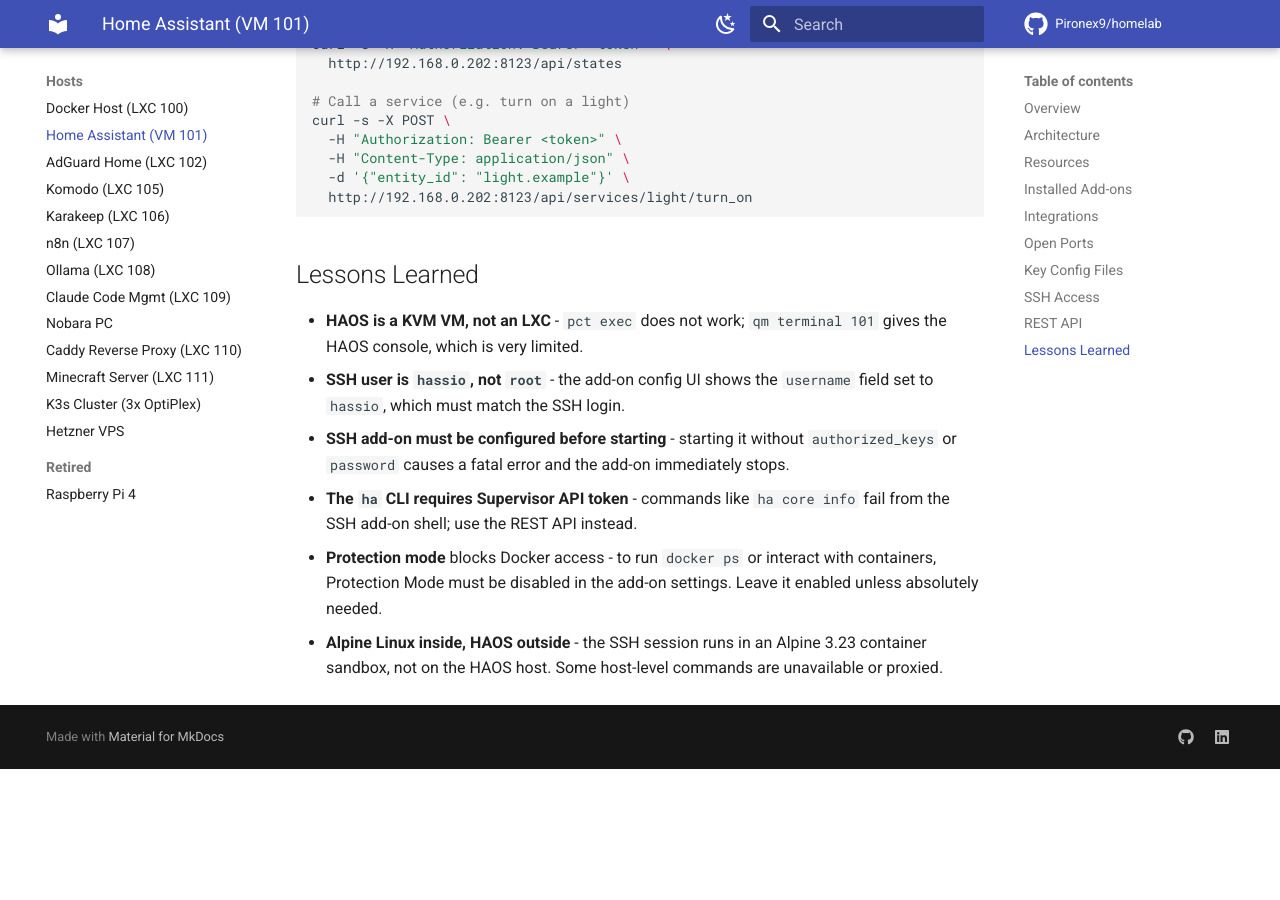
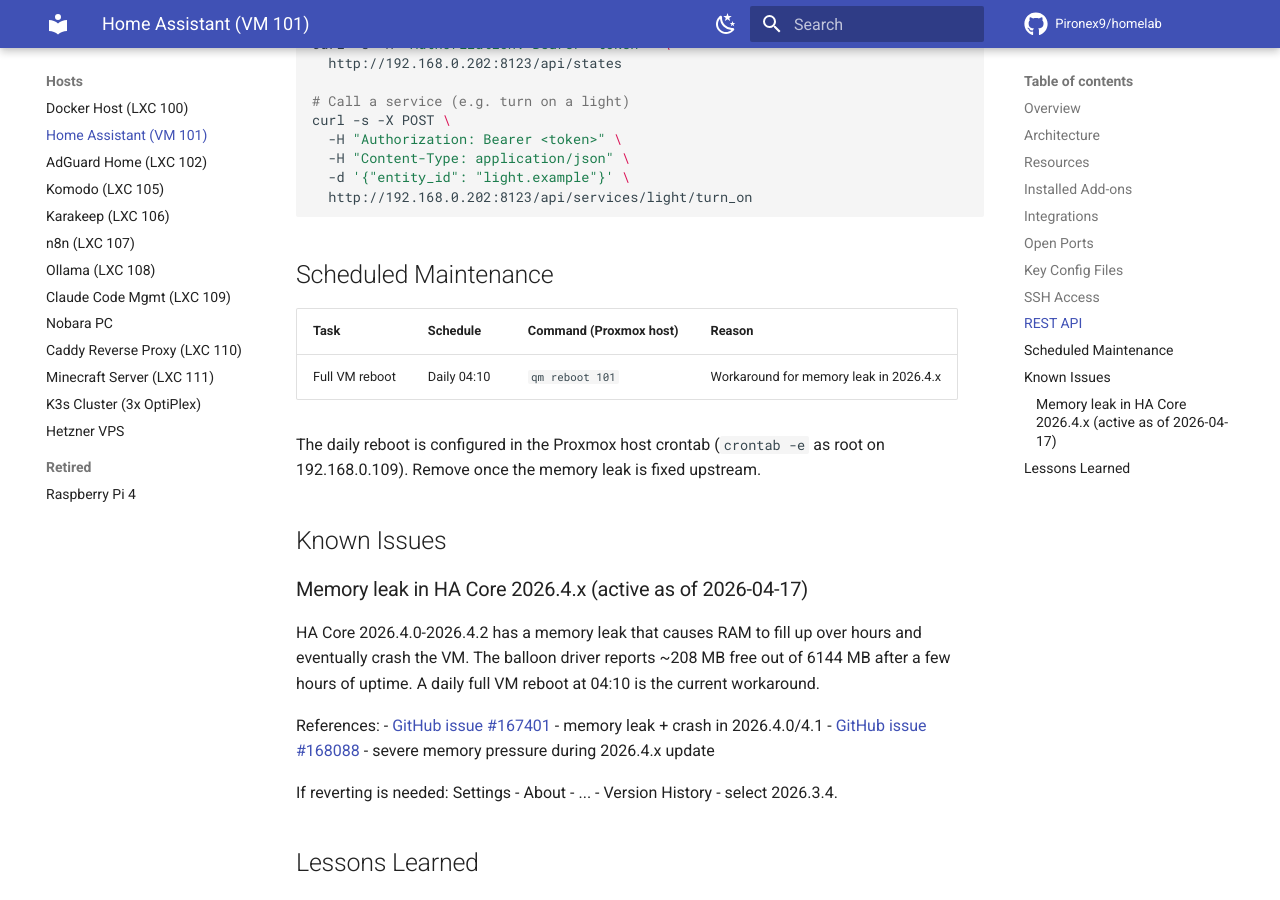
Before and after one commit to Pironex9/homelab, an MkDocs documentation site: the page built from docs/hosts/haos.md, in a window 1280 px wide and 900 px high, scrolled down 4565 px. Built offline with MkDocs 1.6.1 and Material for MkDocs 9.7.7, drawn with Linux system fonts in a browser that asks for light colours; comment, search, counter and statistics services are not loaded; before the commit the page ends 5334 px from its top, so only the background shows below that; some of the changed text lies outside the part shown.

Commit message:
Update HAOS and docker-host docs: memory leak workaround, fstrim method

````diff
--- a/docs/hosts/haos.md
+++ b/docs/hosts/haos.md
@@ -12,7 +12,7 @@
 | Kernel       | 6.12.67-haos                        |
 | Purpose      | Home automation platform            |
 | Web UI       | http://192.168.0.202:8123           |
-| HA Version   | 2026.2.3                            |
+| HA Version   | 2026.4.2                            |
 
 > **Note:** HAOS is a full KVM VM, not an LXC container. It is listed here for consistency. The SSH shell runs inside the Advanced SSH & Web Terminal add-on sandbox (Alpine Linux), not on the host HAOS system directly.
 
@@ -35,9 +35,9 @@
 
 | Resource | Value                |
 |----------|----------------------|
-| RAM      | 3902 MB total |
-| Swap     | 1287 MB             |
-| Disk     | 30.8G total, 5.7G used (19%) |
+| RAM      | 6144 MB (allocated in Proxmox) |
+| Swap     | none                |
+| Disk     | 32 GB (local-lvm, LVM thin)  |
 
 ## Installed Add-ons
 
@@ -140,6 +140,26 @@
   http://192.168.0.202:8123/api/services/light/turn_on
 ```
 
+## Scheduled Maintenance
+
+| Task | Schedule | Command (Proxmox host) | Reason |
+|------|----------|------------------------|--------|
+| Full VM reboot | Daily 04:10 | `qm reboot 101` | Workaround for memory leak in 2026.4.x |
+
+The daily reboot is configured in the Proxmox host crontab (`crontab -e` as root on 192.168.0.109). Remove once the memory leak is fixed upstream.
+
+## Known Issues
+
+### Memory leak in HA Core 2026.4.x (active as of 2026-04-17)
+
+HA Core 2026.4.0-2026.4.2 has a memory leak that causes RAM to fill up over hours and eventually crash the VM. The balloon driver reports ~208 MB free out of 6144 MB after a few hours of uptime. A daily full VM reboot at 04:10 is the current workaround.
+
+References:
+- [GitHub issue #167401](https://github.com/home-assistant/core/issues/167401) - memory leak + crash in 2026.4.0/4.1
+- [GitHub issue #168088](https://github.com/home-assistant/core/issues/168088) - severe memory pressure during 2026.4.x update
+
+If reverting is needed: Settings - About - ... - Version History - select 2026.3.4.
+
 ## Lessons Learned
 
 - **HAOS is a KVM VM, not an LXC** - `pct exec` does not work; `qm terminal 101` gives the HAOS console, which is very limited.
````
Also changed, not shown: docs/hosts/docker-host.md (+2 -2 lines).
